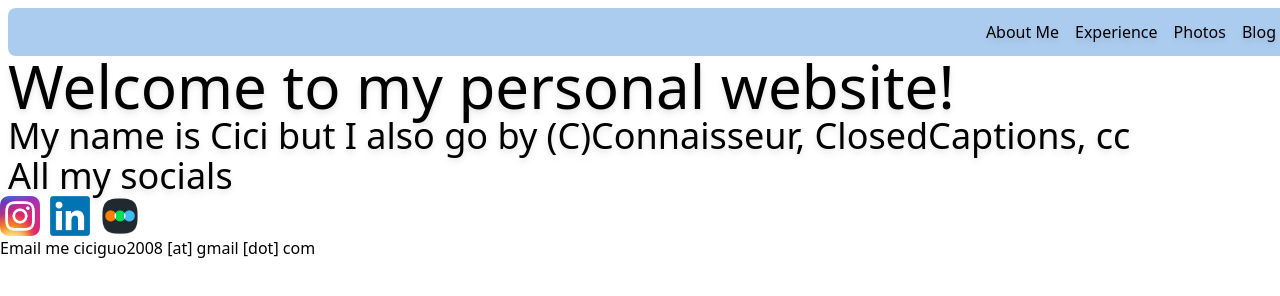
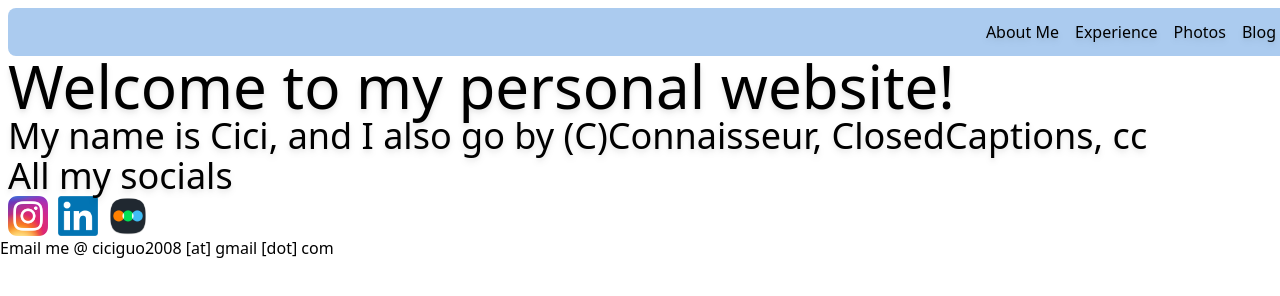
Before and after one commit to ClosedCaptions/closedcaptions.github.io, a plain HTML site: page index.html in a window 1280 px wide. Drawn offline with nearby package versions, Linux system fonts and the light colour scheme.

Commit message:
Update index.html

```diff
--- a/index.html
+++ b/index.html
@@ -15,10 +15,10 @@
         </nav>
     </div>
     <h1 class="text-6xl text-primary drop-shadow-md mx-2">Welcome to my personal website!</h1>
-    <h2 class="text-4xl text-primary drop-shadow-md mx-2">My name is Cici but I also go by (C)Connaisseur, ClosedCaptions, cc</h2>
+    <h2 class="text-4xl text-primary drop-shadow-md mx-2">My name is Cici, and I also go by (C)Connaisseur, ClosedCaptions, cc</h2>
     <h2 class="text-4xl text-primary drop-shadow-md mx-2">All my socials</h2>
 
-    <div style="display: flex; gap: 10px; align-items: center;">
+    <div style="display: flex; gap: 10px; align-items: center;" class="mx-2">
         <a href="https://www.instagram.com/i.see.cici" target="_blank">
             <img src="images/Instagram_icon.png" alt="Instagram" width="40" height="40">
         </a>
@@ -32,7 +32,7 @@
     </div>
 
     <a>
-        Email me ciciguo2008 [at] gmail [dot] com
+        Email me @ ciciguo2008 [at] gmail [dot] com
     </a>
 </body>
 
```
